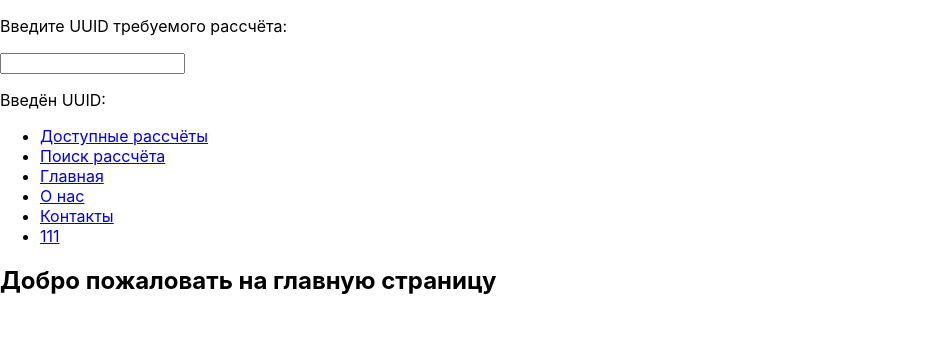
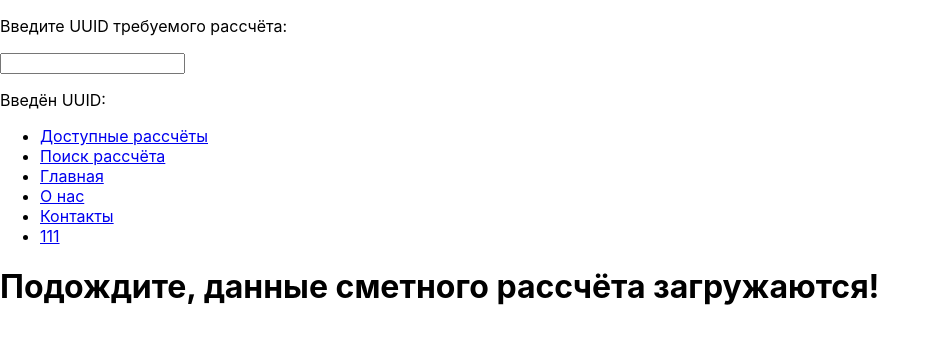
Before and after one commit to Kolivim/estimates-calculator-frontend, a React (Create React App) app: page /111 in a window 1280 px wide. Shown: the top 344 px of the page, without its empty margins (0-940 px from the left). Built offline with nearby package versions, Linux system fonts and the light colour scheme; no server answers.

Commit message:
Some add

```diff
--- a/src/componentsInput/Home.js
+++ b/src/componentsInput/Home.js
@@ -1,5 +1,9 @@
 import UserData from "../components/UserData";
 import {useLocation} from "react-router-dom";
+import React, {useEffect, useState} from 'react'
+import LoadingEstimateData from "../estimateComponents/LoadingEstimateData";
+import EstimateData from "../estimateComponents/EstimateData";
+import axios from "axios";
 
 function Home() {
 
@@ -14,7 +18,55 @@ function Home() {
     console.log('text = ' + text)
     console.log('text1 = ' + text1)
 
-    return <h2>Добро пожаловать на главную страницу</h2>;
+    const DataLoading =  LoadingEstimateData(EstimateData);
+
+    const [appState, setAppState] = useState(
+        {
+            loading: false,
+            estimates: null,
+        }
+    )
+
+    useEffect(() => {
+        setAppState({loading: true})
+        const apiUrl = 'http://localhost:8081/api/v1/estimate/all';                                                     // const apiUrl = 'http://localhost:8081/front/plist';
+        axios.get(apiUrl).then((resp) => {
+            const allEstimates = resp.data;
+            setAppState({
+                loading: false,
+                estimates: allEstimates
+            });
+        });
+    }, [setAppState]);
+
+    if (text1.size != 0 ) {
+
+        console.log('Получен ID сметного рассчёта = ' + text1)
+
+
+
+        // getTask(id, token)
+        //     .then((responce) => {
+        //         console.log("Задача", responce);
+        //         setTitle(responce.data.title);
+        //         setDescription(responce.data.description);
+        //         setTaskStatus(responce.data.taskStatus);
+        //         setPriority(responce.data.priority);
+        //         setTaskExecutorId(responce.data.taskExecutorId.toString());
+        //     })
+        //     .catch((error) => {
+        //         console.error("Ошибка: ", error);
+        //     });
+
+    }
+
+    // return <h2>Добро пожаловать на главную страницу</h2>;
+
+    return (
+        <div className="home">
+            <DataLoading isLoading={appState.loading} estimates={appState.estimates} />
+        </div>
+    );
 }
 
 export default Home
--- a/src/componentsInput/RouterMy.js
+++ b/src/componentsInput/RouterMy.js
@@ -63,11 +63,11 @@ function RouterMy() {
                 <Routes>
                     <Route path="/allestimates" element={<EstimateNew />} />
                     <Route path="/findestimate" element={<MyInput />} />
-
+                    <Route path="/:id" element={<Home />}></Route>
 
                     <Route path="/about" element={<About />} />
                     <Route path="/contact" element={<Contact />} />
-                    <Route path="/:id" element={<Home />}></Route>
+
                     {/*<Route path="/" element={<Home />} />*/}
 
                     {/*<Route path='/about'>*/}
```
